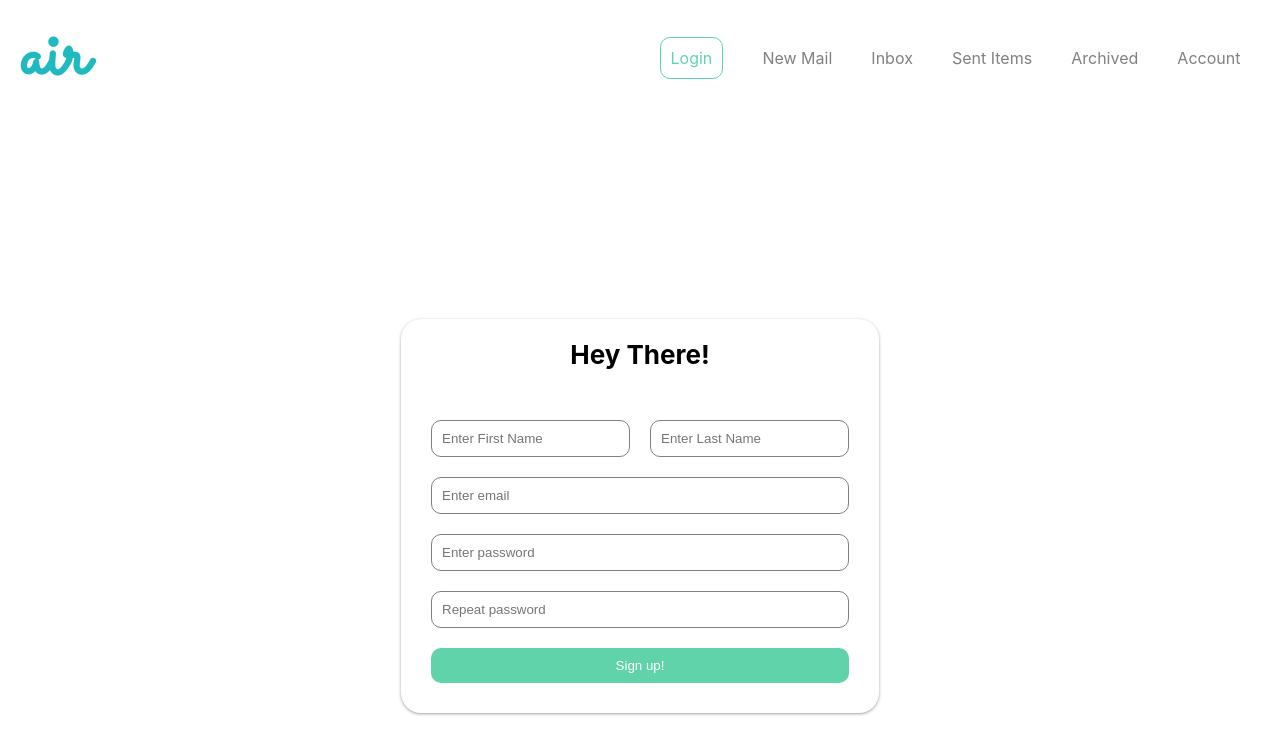
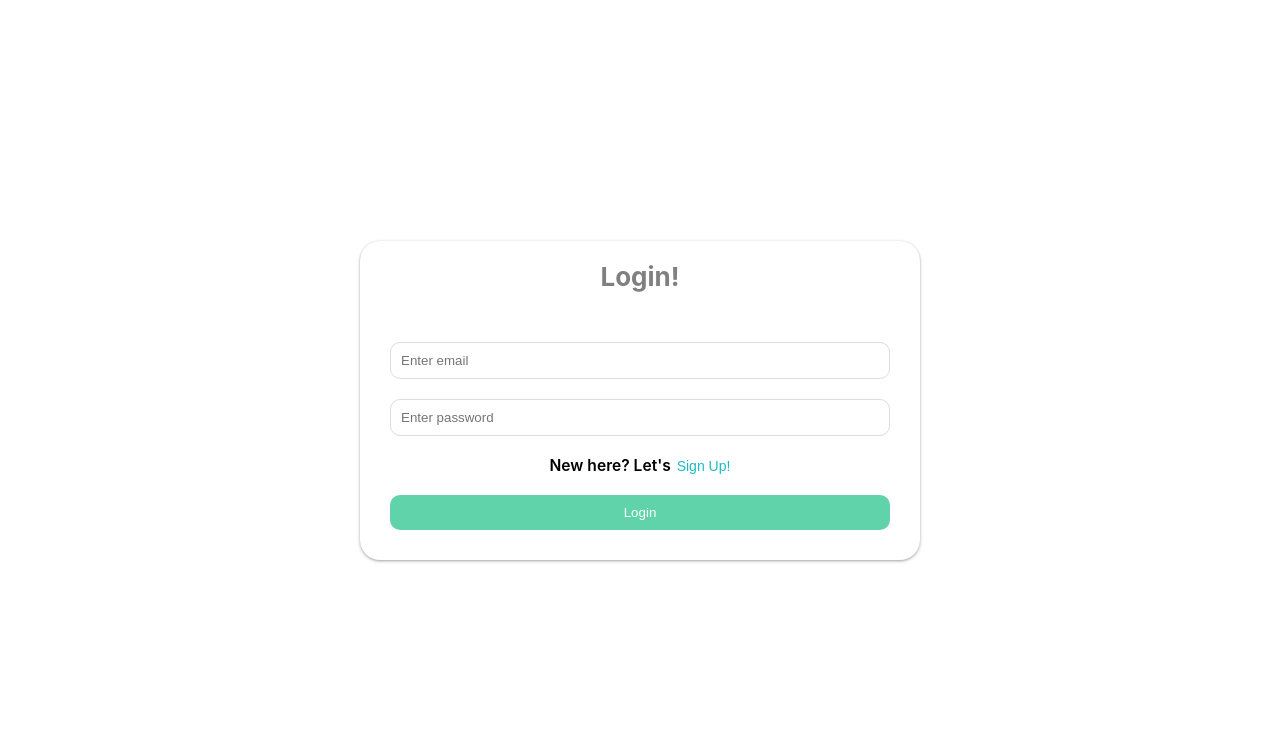
Before and after one commit to JenThomasJames/air-mail, a React (Create React App) app: page /auth in a window 1280 px wide. Shown: the top 754 px of the page. Built offline with nearby package versions, Linux system fonts and the light colour scheme.

Commit message:
Added login and modified Navbar

```diff
--- a/package.json
+++ b/package.json
@@ -3,6 +3,7 @@
   "version": "0.1.0",
   "private": true,
   "dependencies": {
+    "@reduxjs/toolkit": "^1.8.5",
     "@testing-library/jest-dom": "^5.16.5",
     "@testing-library/react": "^13.4.0",
     "@testing-library/user-event": "^13.5.0",
--- a/src/App.css
+++ b/src/App.css
@@ -10,11 +10,44 @@
   color: red;
   font-size: 0.5em;
 }
-.eye {
-  position: relative;
-  width: fit-content;
-  left: 380px;
-  bottom: 100px;
+
+.auth-change-prompt {
+  color: #000;
+  font-weight: 600;
+  font-size: 0.6em;
+}
+.link {
+  color: var(--brand);
   background: transparent;
   border: none;
+  cursor: pointer;
+  font-size: 0.9em;
+  margin-left: 2px;
 }
+.link:hover {
+  text-decoration: underline;
+}
+.center {
+  display: flex;
+  justify-content: center;
+  align-items: center;
+  width: 100%;
+  margin-top: 10px;
+  margin-bottom: 10px;
+}
+.muted-title {
+  color: grey;
+}
+.logo {
+  font-family: "Sacramento", cursive;
+  font-size: 2em;
+  color: var(--brand);
+  cursor: pointer;
+}
+.stretch {
+  width: 100%;
+  height: 100vh;
+  display: flex;
+  flex-direction: column;
+  justify-content: flex-start;
+}
--- a/src/App.js
+++ b/src/App.js
@@ -1,4 +1,5 @@
-import { Fragment } from "react";
+import { Fragment, useState } from "react";
+
 import "./App.css";
 import Navbar from "./components/Navbar";
 import { Routes, Route, Navigate } from "react-router-dom";
@@ -8,20 +9,34 @@ import Outbox from "./pages/Outbox";
 import Archive from "./pages/Archive";
 import Account from "./pages/Account";
 import Auth from "./pages/Auth";
+import Unprotected from "./components/Layout/Unprotected";
+import Protected from "./components/Layout/Protected";
 
 function App() {
+  const [registerMode, setRegisterMode] = useState(false);
+  const setAuthMode = (isRegister) => {
+    setRegisterMode(isRegister);
+  };
   return (
     <Fragment>
-      <Navbar />
       <div className="App">
         <header className="App-header">
           <Routes>
-            <Route path="auth" element={<Auth />} />
-            <Route path="new" element={<Compose />} />
-            <Route path="inbox" element={<Inbox />} />
-            <Route path="sent" element={<Outbox />} />
-            <Route path="archive" element={<Archive />} />
-            <Route path="account" element={<Account />} />
+            <Route element={<Unprotected />}>
+              <Route
+                path="auth"
+                element={
+                  <Auth authMode={registerMode} setAuthMode={setAuthMode} />
+                }
+              />
+            </Route>
+            <Route element={<Protected />}>
+              <Route path="new" element={<Compose />} />
+              <Route path="inbox" element={<Inbox />} />
+              <Route path="sent" element={<Outbox />} />
+              <Route path="archive" element={<Archive />} />
+              <Route path="account" element={<Account />} />
+            </Route>
             <Route path="*" element={<Navigate to="auth" />} />
           </Routes>
         </header>
--- a/src/components/Auth/Login.js
+++ b/src/components/Auth/Login.js
@@ -1,5 +1,110 @@
 import styles from "./Login.module.css";
-const Login = () => {
-  return <p>Login Mode</p>;
+import Card from "../Card";
+import { useRef } from "react";
+import { useNavigate } from "react-router-dom";
+const Login = (props) => {
+  const emailRef = useRef();
+  const passwordRef = useRef();
+  const navigate = useNavigate();
+
+  //method to handle login event
+  const loginHandler = async (event) => {
+    event.preventDefault();
+    if (validateCredentials()) {
+      return;
+    }
+    const httpConfig = {
+      endpoint:
+        "https://identitytoolkit.googleapis.com/v1/accounts:signInWithPassword?key=AIzaSyCGYZl8BfGbOUSuN3M_OTKNKH_QD7DO47g",
+      method: "POST",
+      body: {
+        email: emailRef.current.value,
+        password: passwordRef.current.value,
+      },
+    };
+    const data = await fireRequest(httpConfig);
+    localStorage.setItem("idToken", await data.idToken);
+    localStorage.setItem("isLoggedIn", true);
+    navigate("/inbox");
+  };
+
+  //method to validate user credentials
+  const validateCredentials = () => {
+    if (emailRef.current.value === "") {
+      alert("Please enter your email!");
+      return false;
+    }
+    if (passwordRef.current.value === "") {
+      alert("Please enter your password!");
+      return false;
+    }
+  };
+
+  //method to change the auth mode from login mode to register mode
+  const signUpHandler = () => {
+    props.changeAuthMode(true);
+  };
+
+  //method to fire the login request to firebae
+  const fireRequest = async (config) => {
+    try {
+      const response = await fetch(config.endpoint, {
+        body: JSON.stringify(config.body),
+        method: config.method,
+      });
+      const data = await response.json();
+      if (await data.error) {
+        throw new Error(data.error.message);
+      }
+      return data;
+    } catch (error) {
+      if (error.message.includes("EMAIL_NOT_FOUND")) {
+        alert("User not found!");
+      } else if (error.message.includes("INVALID_PASSWORD")) {
+        alert("Invalid password. Please try again");
+      } else if (error.message.includes("MISSING_PASSWORD")) {
+        alert("Enter your password");
+      } else if (error.message.includes("INVALID_EMAIL")) {
+        alert("Enter a valid email");
+      } else {
+        alert("An unknown error occured!");
+      }
+    }
+  };
+
+  return (
+    <Card>
+      <div className={styles["card-header"]}>
+        <h4 className="muted-title">Login!</h4>
+      </div>
+      <div className={styles["card-body"]}>
+        <form onSubmit={loginHandler} method="GET">
+          <input
+            type="text"
+            name="email"
+            id="email"
+            placeholder="Enter email"
+            ref={emailRef}
+          />
+          <input
+            type="password"
+            name="password"
+            id="password"
+            placeholder="Enter password"
+            ref={passwordRef}
+          />
+          <div className="center">
+            <p className="auth-change-prompt">
+              New here? Let's{" "}
+              <button className="link" onClick={signUpHandler}>
+                Sign Up!
+              </button>
+            </p>
+          </div>
+          <input className={styles["submit-btn"]} type="submit" value="Login" />
+        </form>
+      </div>
+    </Card>
+  );
 };
 export default Login;
--- a/src/components/Auth/Login.module.css
+++ b/src/components/Auth/Login.module.css
@@ -0,0 +1,20 @@
+.card-header {
+  display: flex;
+  justify-content: center;
+  align-items: center;
+  margin-bottom: 40px;
+}
+.card-body {
+  width: 20em;
+}
+.submit-btn {
+  padding: 10px;
+  border-radius: 10px;
+  background-color: var(--ocean);
+  border: none;
+  color: #fff;
+  margin: 10px;
+}
+.submit-btn:hover {
+  background-color: var(--dark-ocean);
+}
--- a/src/components/Auth/Register.js
+++ b/src/components/Auth/Register.js
@@ -91,7 +91,7 @@ const Register = (props) => {
         throw new Error(error);
       }
       alert("Registration successful! Login to continue.");
-      props.changeRegisterMode(false);
+      props.changeAuthMode(false);
     } catch (err) {
       alert(err.message);
     }
@@ -107,6 +107,11 @@ const Register = (props) => {
     return data;
   };
 
+  //method to change register mode to login mode
+  const loginHandler = () => {
+    props.changeAuthMode(false);
+  };
+
   const fnameStyle = isFnameInvalid ? "error-input" : "valid-input";
   const lnameStyle = isLnameInvalid ? "error-input" : "valid-input";
   const emailStyle = isEmailInvalid ? "error-input" : "valid-input";
@@ -118,7 +123,7 @@ const Register = (props) => {
   return (
     <Card>
       <div className={styles["card-header"]}>
-        <h4>Hey There!</h4>
+        <h4 className="muted-title">Hey There!</h4>
       </div>
       <div className={styles["card-body"]}>
         <form onSubmit={registerHandler} method="GET">
@@ -183,6 +188,14 @@ const Register = (props) => {
             className={styles[repeatPasswordStyle]}
           />
           {isRepeatPasswordInvalid && passwordErrorText}
+          <div className="center">
+            <p className="auth-change-prompt">
+              Already have an account? Let's{" "}
+              <button className="link" onClick={loginHandler}>
+                Login
+              </button>
+            </p>
+          </div>
           <input
             className={styles["submit-btn"]}
             type="submit"
--- a/src/components/Auth/Register.module.css
+++ b/src/components/Auth/Register.module.css
@@ -23,6 +23,7 @@ input[type="password"] {
   font-weight: 400;
   border-radius: 10px;
   margin: 10px;
+  border: 1px solid rgb(221, 221, 221);
 }
 label {
   font-size: 15px;
--- /dev/null
+++ b/src/components/Layout/Protected.js
@@ -0,0 +1,12 @@
+import { Outlet } from "react-router-dom";
+import Navbar from "../Navbar";
+
+const Protected = () => {
+  return (
+    <div className="stretch">
+      <Navbar />
+      <Outlet />
+    </div>
+  );
+};
+export default Protected;
--- /dev/null
+++ b/src/components/Layout/Unprotected.js
@@ -0,0 +1,6 @@
+import { Outlet } from "react-router-dom";
+
+const Unprotected = () => {
+  return <Outlet />;
+};
+export default Unprotected;
--- a/src/components/Navbar.js
+++ b/src/components/Navbar.js
@@ -1,22 +1,23 @@
 import styles from "./Navbar.module.css";
 import { NavLink } from "react-router-dom";
-import { useState } from "react";
+import { useEffect, useState } from "react";
 import { ThreeDotsVertical } from "react-bootstrap-icons";
-const Navbar = () => {
+const Navbar = (props) => {
   const [showMenu, setShowMenu] = useState(false);
   const menuToggleHandler = () => {
     setShowMenu(!showMenu);
   };
 
+  const [showLinks, setShowLinks] = useState(
+    localStorage.getItem("isLoggedIn")
+  );
   return (
     <div className={styles.navbar}>
       <div className={styles.brand}>
-        <h1 className={styles.logo}>air</h1>
+        <h1 className="logo">air</h1>
       </div>
+      {showLinks && (
         <div className={styles.links}>
-        <NavLink className={styles.auth} to="auth">
-          Login
-        </NavLink>
           <NavLink
             className={(navData) =>
               navData.isActive ? styles.active : styles.link
@@ -117,6 +118,7 @@ const Navbar = () => {
             )}
           </div>
         </div>
+      )}
     </div>
   );
 };
--- a/src/components/Navbar.module.css
+++ b/src/components/Navbar.module.css
@@ -6,12 +6,6 @@
   position: sticky;
   top: 0;
   background: #fff;
-}
-.logo {
-  font-family: "Sacramento", cursive;
-  font-size: 5em;
-  color: var(--brand);
-  cursor: pointer;
 }
 .brand {
   flex: 1;
--- a/src/pages/Auth.js
+++ b/src/pages/Auth.js
@@ -1,13 +1,11 @@
 import { Fragment } from "react";
-import { useState } from "react";
 import Register from "../components/Auth/Register";
 import Login from "../components/Auth/Login";
-const Auth = () => {
-  const [registerMode, setRegisterMode] = useState(true);
+const Auth = (props) => {
   return (
     <Fragment>
-      {registerMode && <Register changeRegisterMode={setRegisterMode} />}
-      {!registerMode && <Login changeRegisterMode={setRegisterMode} />}
+      {props.authMode && <Register changeAuthMode={props.setAuthMode} />}
+      {!props.authMode && <Login changeAuthMode={props.setAuthMode} />}
     </Fragment>
   );
 };
```
Also changed, not shown: 1 other file (tests, documents, lock files or other folders). Lines whose indentation alone changed are shown as unchanged.
